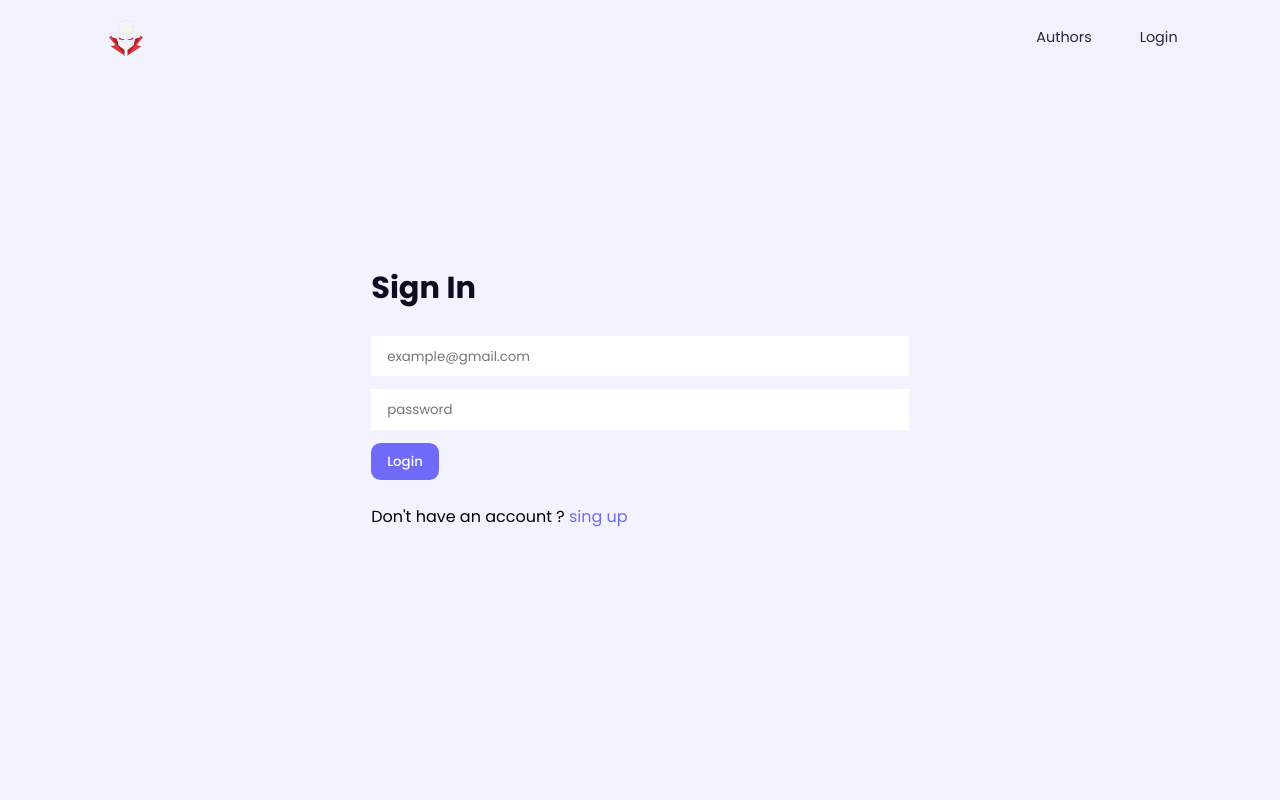
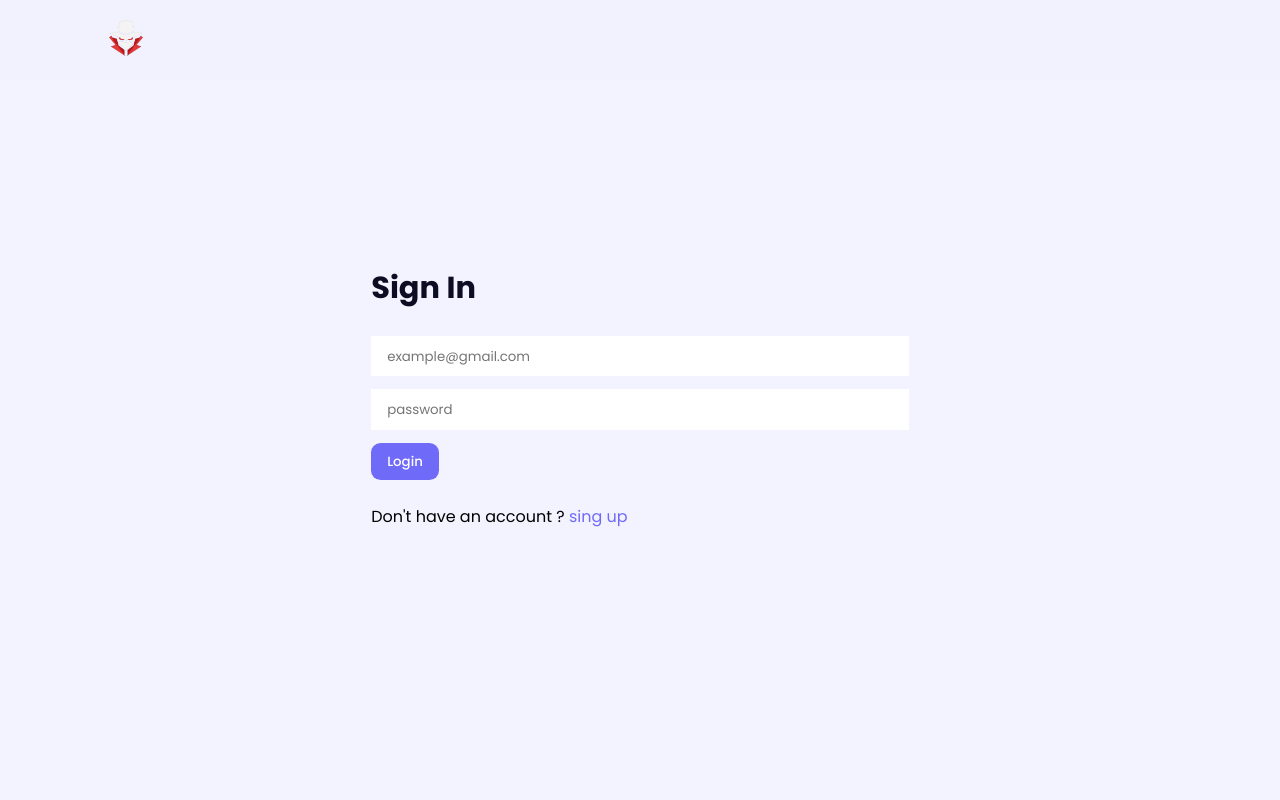
Before and after one commit to ajaysonere/Mern-Blog-Web-app, a React (Vite) app in the folder blog-client/: page /login in a window 1280 px wide. Shown: the top 800 px of the page. Built offline with nearby package versions, Linux system fonts and the light colour scheme.

Commit message:
edit post access

```diff
--- a/blog-client/src/components/Header.jsx
+++ b/blog-client/src/components/Header.jsx
@@ -7,7 +7,7 @@ import { UserContext } from '../contexts/userContext';
 
 const Header = () => {
 
-  const [showNavbar , setShowNavbar] = useState(true);
+  const [showNavbar , setShowNavbar] = useState(false);
   const {currentUser} = useContext(UserContext);
 
   const handleNavbar = () => {
--- a/blog-client/src/pages/Editpost.jsx
+++ b/blog-client/src/pages/Editpost.jsx
@@ -1,12 +1,25 @@
-import { useState } from "react";
+import { useState , useContext , useEffect} from "react";
 import ReactQuill from "react-quill";
 import "react-quill/dist/quill.snow.css";
+import { UserContext } from "../contexts/userContext";
+import { useNavigate} from 'react-router-dom';
 
 const Editpost = () => {
   const [title, setTitle] = useState("");
   const [thumbnail, setThumbnail] = useState("");
   const [category, setCategory] = useState("Uncategorized");
   const [desc, setDesc] = useState("");
+  const navigate = useNavigate();
+  const {currentUser} = useContext(UserContext);
+
+  const token = currentUser?.token;
+
+  useEffect(() => {
+     if(!token){
+         navigate("/login");
+     }
+  } , []);
+
 
   const modules = {
     toolbar: [
```
